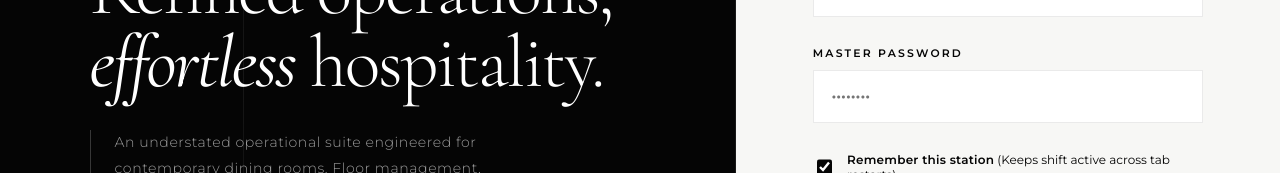
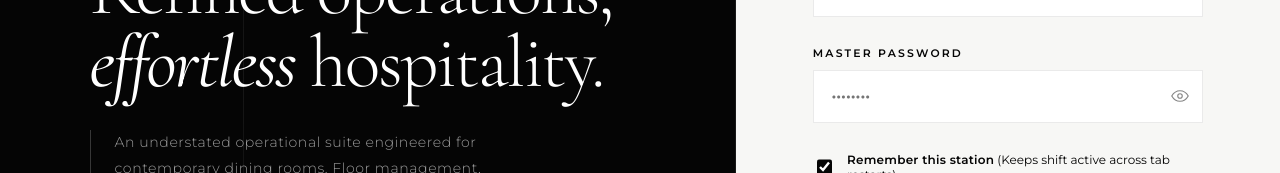
Before and after one commit to BensonRicohermoso/mesa-ai, a React (Vite) app in the folder client/: page / in a window 1280 px wide. Shown: the part 325-498 px from the top of the page. Built offline with nearby package versions, Linux system fonts and the light colour scheme; no server answers.

Commit message:
feat: implement PasswordInput component with toggle visibility, update forms to use it for password and PIN fields

```diff
--- a/client/src/App.css
+++ b/client/src/App.css
@@ -296,6 +296,49 @@ button {
 .field input:focus {
   border-color: var(--black);
   box-shadow: 0 0 0 1px var(--black);
+}
+
+.password-field {
+  position: relative;
+  display: flex;
+  align-items: center;
+  flex: 1;
+  min-width: 0;
+  width: 100%;
+}
+
+.password-field input.password-input {
+  width: 100%;
+  padding-right: 2.85rem;
+}
+
+.password-toggle-btn {
+  position: absolute;
+  right: 0.45rem;
+  top: 50%;
+  transform: translateY(-50%);
+  display: inline-flex;
+  align-items: center;
+  justify-content: center;
+  width: 2rem;
+  height: 2rem;
+  padding: 0;
+  color: var(--muted-gray);
+  transition: color 0.15s ease;
+}
+
+.password-toggle-btn:hover:not(:disabled) {
+  color: var(--black);
+}
+
+.owner-shell .password-toggle-btn:hover:not(:disabled),
+.modal-overlay .password-toggle-btn:hover:not(:disabled) {
+  color: var(--white);
+}
+
+.password-toggle-btn:disabled {
+  opacity: 0.35;
+  cursor: not-allowed;
 }
 
 .checkbox-field {
--- a/client/src/features/auth/LoginPage.jsx
+++ b/client/src/features/auth/LoginPage.jsx
@@ -1,6 +1,7 @@
 import PropTypes from 'prop-types'
 import { useState } from 'react'
 import { useAuth } from '../../context/useAuth.js'
+import { PasswordInput } from '../../shared/components/PasswordInput.jsx'
 
 export function LoginPage({ onOpenOwner }) {
   const { session, isVerifying, login } = useAuth()
@@ -85,7 +86,7 @@ export function LoginPage({ onOpenOwner }) {
 
               <label className="field" htmlFor="password">
                 <span>Master Password</span>
-                <input
+                <PasswordInput
                   autoComplete="current-password"
                   id="password"
                   minLength="1"
@@ -93,7 +94,6 @@ export function LoginPage({ onOpenOwner }) {
                   onChange={(event) => setPassword(event.target.value)}
                   placeholder="••••••••"
                   required
-                  type="password"
                   value={password}
                 />
               </label>
--- a/client/src/features/auth/PinPadModal.jsx
+++ b/client/src/features/auth/PinPadModal.jsx
@@ -2,7 +2,7 @@ import PropTypes from 'prop-types'
 import { useEffect, useState } from 'react'
 import { getActiveStaffList } from './authClient.js'
 
-export function PinPadModal({ isOpen, onClose, onSwitchSuccess, activeStaffId }) {
+function PinPadModalContent({ onClose, onSwitchSuccess, activeStaffId }) {
   const [pin, setPin] = useState('')
   const [staffList, setStaffList] = useState([])
   const [selectedStaff, setSelectedStaff] = useState(null)
@@ -10,8 +10,6 @@ export function PinPadModal({ isOpen, onClose, onSwitchSuccess, activeStaffId })
   const [isSubmitting, setIsSubmitting] = useState(false)
 
   useEffect(() => {
-    if (!isOpen) return
-
     let isCurrent = true
     getActiveStaffList()
       .then((list) => {
@@ -25,20 +23,18 @@ export function PinPadModal({ isOpen, onClose, onSwitchSuccess, activeStaffId })
     return () => {
       isCurrent = false
     }
-  }, [isOpen, activeStaffId])
+  }, [activeStaffId])
 
   useEffect(() => {
-    if (!isOpen) return undefined
     function handleKeyDown(e) {
       if (e.key === 'Escape' && !isSubmitting) onClose()
     }
     window.addEventListener('keydown', handleKeyDown)
     return () => window.removeEventListener('keydown', handleKeyDown)
-  }, [isOpen, isSubmitting, onClose])
-
-  if (!isOpen) return null
+  }, [isSubmitting, onClose])
 
   function handleDigit(digit) {
+    if (isSubmitting) return
     if (pin.length < 4) {
       const nextPin = pin + digit
       setPin(nextPin)
@@ -51,11 +47,13 @@ export function PinPadModal({ isOpen, onClose, onSwitchSuccess, activeStaffId })
   }
 
   function handleBackspace() {
+    if (isSubmitting) return
     setPin((prev) => prev.slice(0, -1))
     setError('')
   }
 
   function handleClear() {
+    if (isSubmitting) return
     setPin('')
     setError('')
   }
@@ -84,14 +82,25 @@ export function PinPadModal({ isOpen, onClose, onSwitchSuccess, activeStaffId })
   }
 
   return (
-    <div className="pin-overlay" role="dialog" aria-modal="true" aria-labelledby="pin-title">
-      <div className="pin-card">
+    <div
+      className="pin-overlay"
+      role="dialog"
+      aria-modal="true"
+      aria-labelledby="pin-title"
+      onClick={() => !isSubmitting && onClose()}
+    >
+      <div className="pin-card" onClick={(e) => e.stopPropagation()}>
         <header className="pin-header">
           <div>
             <span className="editorial-eyebrow">Quick Shift Switch</span>
             <h2 id="pin-title">Enter Staff PIN</h2>
           </div>
-          <button className="quiet-button pin-close" type="button" onClick={onClose}>
+          <button
+            className="quiet-button pin-close"
+            type="button"
+            onClick={onClose}
+            disabled={isSubmitting}
+          >
             ✕ Cancel
           </button>
         </header>
@@ -99,11 +108,15 @@ export function PinPadModal({ isOpen, onClose, onSwitchSuccess, activeStaffId })
         {/* Staff selector tabs */}
         {staffList.length > 0 && (
           <div className="staff-selector" role="radiogroup" aria-label="Select staff member">
-            {staffList.map((staff) => (
+            {staffList.map((staff) => {
+              const isSelected = selectedStaff?.id === staff.id
+              return (
                 <button
                   key={staff.id}
                   type="button"
-                className={`staff-chip ${selectedStaff?.id === staff.id ? 'active' : ''}`}
+                  role="radio"
+                  aria-checked={isSelected}
+                  className={`staff-chip ${isSelected ? 'active' : ''}`}
                   onClick={() => {
                     setSelectedStaff(staff)
                     setPin('')
@@ -113,7 +126,8 @@ export function PinPadModal({ isOpen, onClose, onSwitchSuccess, activeStaffId })
                   <strong>{staff.fullName}</strong>
                   <span>{staff.role}</span>
                 </button>
-            ))}
+              )
+            })}
           </div>
         )}
 
@@ -179,6 +193,23 @@ export function PinPadModal({ isOpen, onClose, onSwitchSuccess, activeStaffId })
   )
 }
 
+PinPadModalContent.propTypes = {
+  onClose: PropTypes.func.isRequired,
+  onSwitchSuccess: PropTypes.func.isRequired,
+  activeStaffId: PropTypes.string,
+}
+
+export function PinPadModal({ isOpen, onClose, onSwitchSuccess, activeStaffId }) {
+  if (!isOpen) return null
+  return (
+    <PinPadModalContent
+      onClose={onClose}
+      onSwitchSuccess={onSwitchSuccess}
+      activeStaffId={activeStaffId}
+    />
+  )
+}
+
 PinPadModal.propTypes = {
   isOpen: PropTypes.bool.isRequired,
   onClose: PropTypes.func.isRequired,
--- a/client/src/features/owner/OwnerHome.jsx
+++ b/client/src/features/owner/OwnerHome.jsx
@@ -4,6 +4,7 @@ import { PinPadModal } from '../auth/PinPadModal.jsx'
 import { MenuManagement } from './components/MenuManagement.jsx'
 import { TableManagement } from './components/TableManagement.jsx'
 import { StaffManagement } from './components/StaffManagement.jsx'
+import { PasswordInput } from '../../shared/components/PasswordInput.jsx'
 import './owner.css'
 
 const TABS = [
@@ -132,11 +133,11 @@ export function OwnerHome() {
                   Assign a personal 4-digit numeric PIN to transition between POS, KDS, and management views.
                 </p>
                 <form className="pin-inline-form" onSubmit={handleSetPin}>
-                  <input
-                    type="password"
+                  <PasswordInput
                     inputMode="numeric"
                     maxLength={4}
                     placeholder="••••"
+                    toggleLabel="PIN"
                     value={newPin}
                     onChange={(e) => setNewPin(e.target.value.replace(/\D/g, ''))}
                     required
--- a/client/src/features/owner/components/StaffModal.jsx
+++ b/client/src/features/owner/components/StaffModal.jsx
@@ -1,5 +1,6 @@
 import { useState, useEffect } from 'react'
 import PropTypes from 'prop-types'
+import { PasswordInput } from '../../../shared/components/PasswordInput.jsx'
 
 const EMAIL_RE = /^[^\s@]+@[^\s@]+\.[^\s@]+$/
 const ROLE_OPTIONS = [
@@ -184,9 +185,8 @@ function StaffModalForm({ onClose, onSave, staff }) {
               <label className="form-label" htmlFor="staff-password-input">
                 {isEditing ? 'NEW PASSWORD (OPTIONAL)' : 'MASTER PASSWORD'}
               </label>
-              <input
+              <PasswordInput
                 id="staff-password-input"
-                type="password"
                 className="form-input"
                 value={password}
                 onChange={(e) => setPassword(e.target.value)}
@@ -201,11 +201,11 @@ function StaffModalForm({ onClose, onSave, staff }) {
               <label className="form-label" htmlFor="staff-pin-input">
                 4-DIGIT TERMINAL PIN {isEditing ? '(OPTIONAL)' : '(OPTIONAL)'}
               </label>
-              <input
+              <PasswordInput
                 id="staff-pin-input"
-                type="password"
                 inputMode="numeric"
                 className="form-input"
+                toggleLabel="PIN"
                 value={clearPin ? '' : pinCode}
                 onChange={(e) => {
                   setClearPin(false)
--- /dev/null
+++ b/client/src/shared/components/PasswordInput.jsx
@@ -0,0 +1,85 @@
+import { useState } from 'react'
+import PropTypes from 'prop-types'
+
+function EyeIcon({ open }) {
+  if (open) {
+    return (
+      <svg
+        width="18"
+        height="18"
+        viewBox="0 0 24 24"
+        fill="none"
+        stroke="currentColor"
+        strokeWidth="1.5"
+        strokeLinecap="round"
+        strokeLinejoin="round"
+        aria-hidden="true"
+      >
+        <path d="M1 12s4-7 11-7 11 7 11 7-4 7-11 7S1 12 1 12z" />
+        <circle cx="12" cy="12" r="3" />
+      </svg>
+    )
+  }
+
+  return (
+    <svg
+      width="18"
+      height="18"
+      viewBox="0 0 24 24"
+      fill="none"
+      stroke="currentColor"
+      strokeWidth="1.5"
+      strokeLinecap="round"
+      strokeLinejoin="round"
+      aria-hidden="true"
+    >
+      <path d="M17.94 17.94A10.94 10.94 0 0 1 12 19c-7 0-11-7-11-7a21.77 21.77 0 0 1 5.06-5.94" />
+      <path d="M9.9 4.24A9.12 9.12 0 0 1 12 4c7 0 11 7 11 7a21.8 21.8 0 0 1-3.17 4.35" />
+      <path d="M14.12 14.12a3 3 0 1 1-4.24-4.24" />
+      <line x1="1" y1="1" x2="23" y2="23" />
+    </svg>
+  )
+}
+
+EyeIcon.propTypes = {
+  open: PropTypes.bool.isRequired,
+}
+
+export function PasswordInput({
+  className = '',
+  disabled = false,
+  toggleLabel = 'password',
+  wrapperClassName = '',
+  ...inputProps
+}) {
+  const [visible, setVisible] = useState(false)
+
+  return (
+    <div className={`password-field ${wrapperClassName}`.trim()}>
+      <input
+        {...inputProps}
+        disabled={disabled}
+        type={visible ? 'text' : 'password'}
+        className={`password-input ${className}`.trim()}
+      />
+      <button
+        type="button"
+        className="password-toggle-btn"
+        onClick={() => setVisible((prev) => !prev)}
+        disabled={disabled}
+        aria-label={visible ? `Hide ${toggleLabel}` : `Show ${toggleLabel}`}
+        aria-pressed={visible}
+        title={visible ? `Hide ${toggleLabel}` : `Show ${toggleLabel}`}
+      >
+        <EyeIcon open={!visible} />
+      </button>
+    </div>
+  )
+}
+
+PasswordInput.propTypes = {
+  className: PropTypes.string,
+  disabled: PropTypes.bool,
+  toggleLabel: PropTypes.string,
+  wrapperClassName: PropTypes.string,
+}
```
Lines whose indentation alone changed are shown as unchanged.
